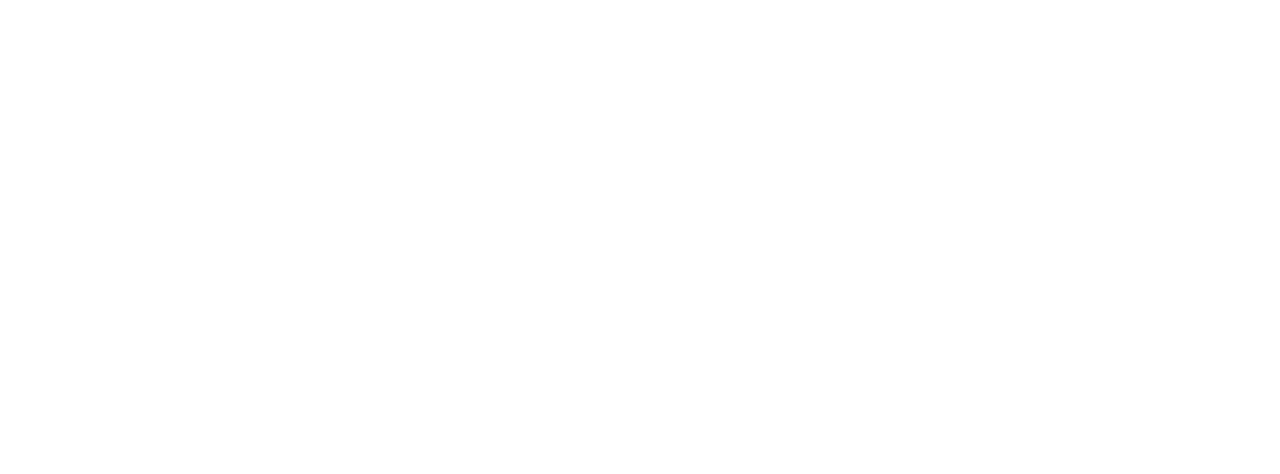
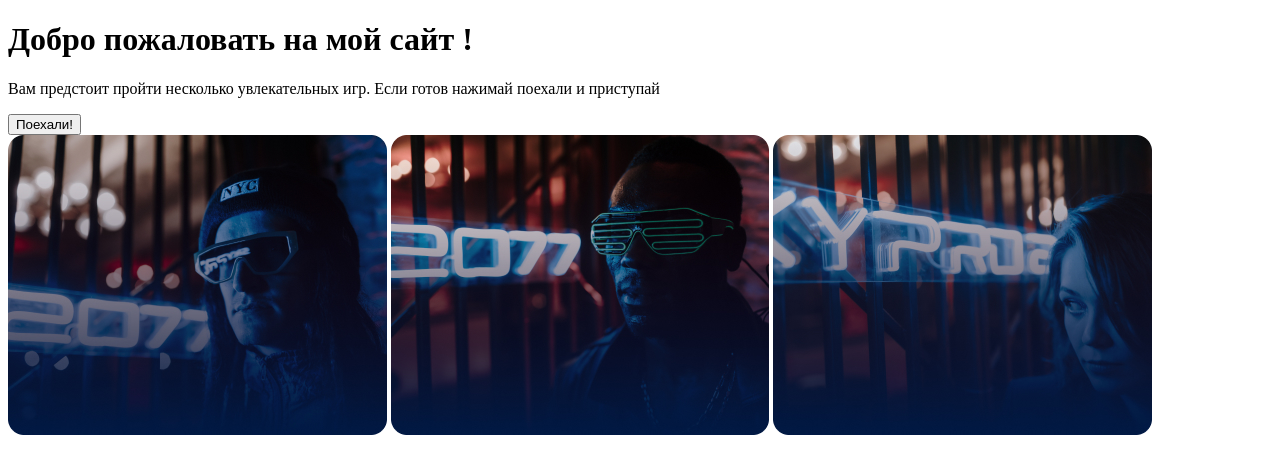
Before and after one commit to mksmushkv/homework1, a plain HTML site: page index.html in a window 1280 px wide. Drawn offline with Linux system fonts and the light colour scheme.

Commit message:
Changed the file index.html.

```diff
--- a/index.html
+++ b/index.html
@@ -6,6 +6,20 @@
     <title>Document</title>
 </head>
 <body>
+    <header>
+        <h1>
+            Добро пожаловать на мой сайт !
+        </h1>
+        <p>Вам предстоит пройти несколько увлекательных игр. Если готов нажимай поехали и приступай</p>
+        <button>Поехали!</button>
+    </header>
+    <section>
+        <div>
+            <a href="#"><img src="img/img1.jpg" alt=""></a>
+            <a href="#"><img src="img/img2.jpg" alt=""></a>
+            <a href="#"><img src="img/img3.jpg" alt=""></a>
+        </div>
+    </section>
 
 </body>
 </html>
```
Also changed, not shown: img/bg.png (added), img/img1.jpg (added), img/img2.jpg (added), img/img3.jpg (added), style.css (added), 2 other files.
